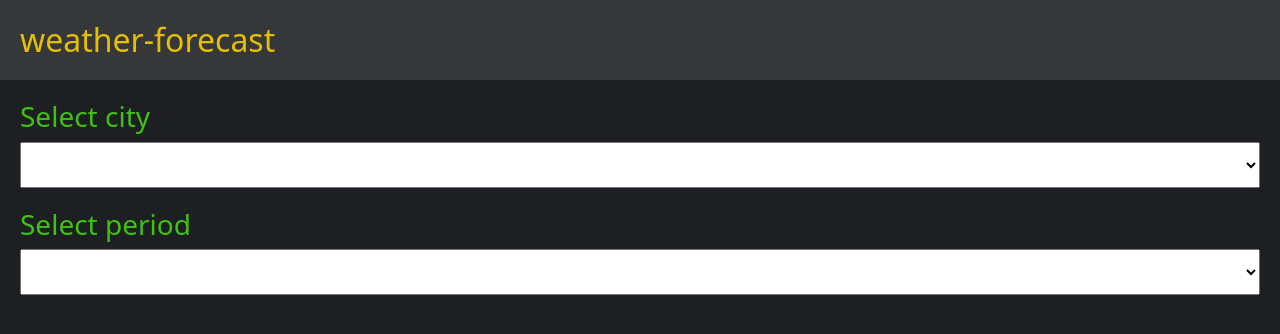
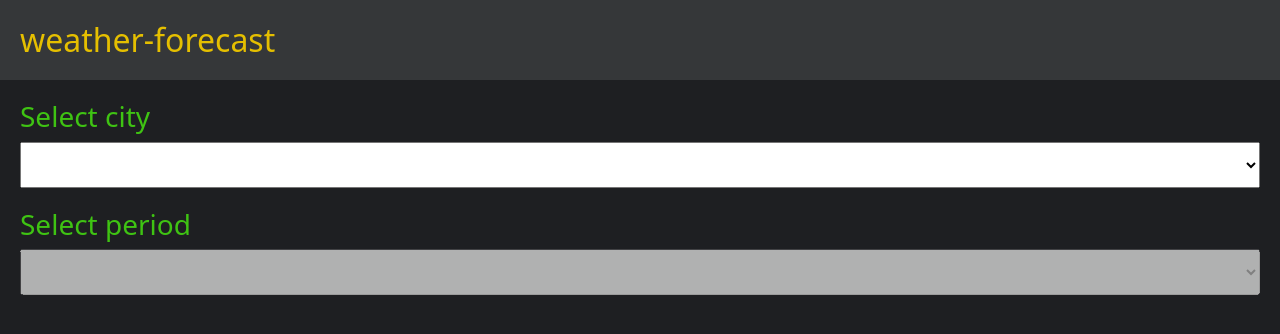
Before and after one commit to igoroshust/weather-forecast, a React app: page / in a window 1280 px wide. Shown: the top 334 px of the page. Built offline with nearby package versions, Linux system fonts and the light colour scheme.

Commit message:
feat: show result items

```diff
--- a/src/api/getcoords.ts
+++ b/src/api/getcoords.ts
@@ -14,7 +14,7 @@ const getOneDayPeriod = (lat, lon) => {
 }
 
 const getFiveDaysPeriod = (lat, lon) => {
-    return $weatherApi.get(`forecast?lat=${lat}&lon=${lon}&appid=${API_KEY}&units=metric`)
+    return $weatherApi.get(`forecast?lat=${lat}&lon=${lon}&appid=${API_KEY}&units=metric&cnt=5`)
 }
 
 export { getCoordsByCity, getFiveDaysPeriod, getOneDayPeriod };
--- a/src/components/App.tsx
+++ b/src/components/App.tsx
@@ -27,6 +27,9 @@ function App () {
         return period && period === 'fivedays'
     }, [period])
 
+    const hasCoords = React.useMemo(() => {
+        return !!coords.longitude && !!coords.latitude;
+    }, [coords])
 
     const onCoordsChange = (coords) => {
         setCoords(coords);
@@ -53,9 +56,12 @@ function App () {
                 <Header />
                 <div className="main">
                 <CurrentCity onCoordsChange={ onCoordsChange } />
-                <CurrentPeriod coords={ coords } onPeriodChange={ onPeriodChange }/>
-                { isOneDay && <WeatherCard weatherInfo={ weather[0] } /> }
-                { isFiveDay && weather.map((weatherItem) => <WeatherCard weatherInfo={weatherItem} />)}
+                <CurrentPeriod disabled={ !hasCoords } onPeriodChange={ onPeriodChange }/>
+                { !!weather.length && <h3 className="result">Result: </h3> }
+                <div className="cardContainer">
+                { isOneDay && weather[0] && <WeatherCard weatherInfo={ weather[0] } date='today'/> }
+                { isFiveDay && weather.map((weatherItem) => <WeatherCard weatherInfo={weatherItem} date={ weatherItem.dt_text } />)}
+                </div>
                 </div>
             </>
         );
--- a/src/components/CurrentPeriod.tsx
+++ b/src/components/CurrentPeriod.tsx
@@ -14,7 +14,7 @@ function CurrentPeriod(props) {
         { id: 'fivedays', name: "For 5 days"}
     ]
 
-    const { onPeriodChange } = props; /* Получение доступа к ПРОПУ из ПРОПС компонента */
+    const { onPeriodChange, disabled } = props; /* Получение доступа к ПРОПУ из ПРОПС компонента */
 
     const onChange = (e) => {
         onPeriodChange(e.target.value);
@@ -25,7 +25,7 @@ function CurrentPeriod(props) {
     <>
         <div className="period-selection">
         <label htmlFor="period"><h3>Select period</h3></label>
-        <select onChange={ onChange } value={ period }>
+        <select onChange={ onChange } value={ period } disabled={ disabled }>
          { periodList.map((opt) => <option key={opt.id} value={opt.id}>{ opt.name }</option>)}
         </select>
         </div>
--- a/src/components/WeatherCard.tsx
+++ b/src/components/WeatherCard.tsx
@@ -7,8 +7,7 @@ import CurrentPeriod from "./CurrentPeriod";
 
 
 function WeatherCard(props) {
-    console.log(props)
-    const { weatherInfo } = props;
+    const { weatherInfo, date } = props;
     const { weather } = weatherInfo;
     const { main } = weather[0];
     const { main: mainInfo } = weatherInfo;
@@ -56,7 +55,6 @@ function WeatherCard(props) {
 
     return (
     <>
-     <h3 className="result">Result: </h3>
     <div className="forecast">
     <div className="forecast-item">
     <div> { main } </div>
--- a/src/styles/App.css
+++ b/src/styles/App.css
@@ -49,3 +49,8 @@ body {
             padding: 10px;
             font-size: 1em;
         }
+
+.cardContainer {
+    display: flex;
+    justify-content: space-between;
+}
```
